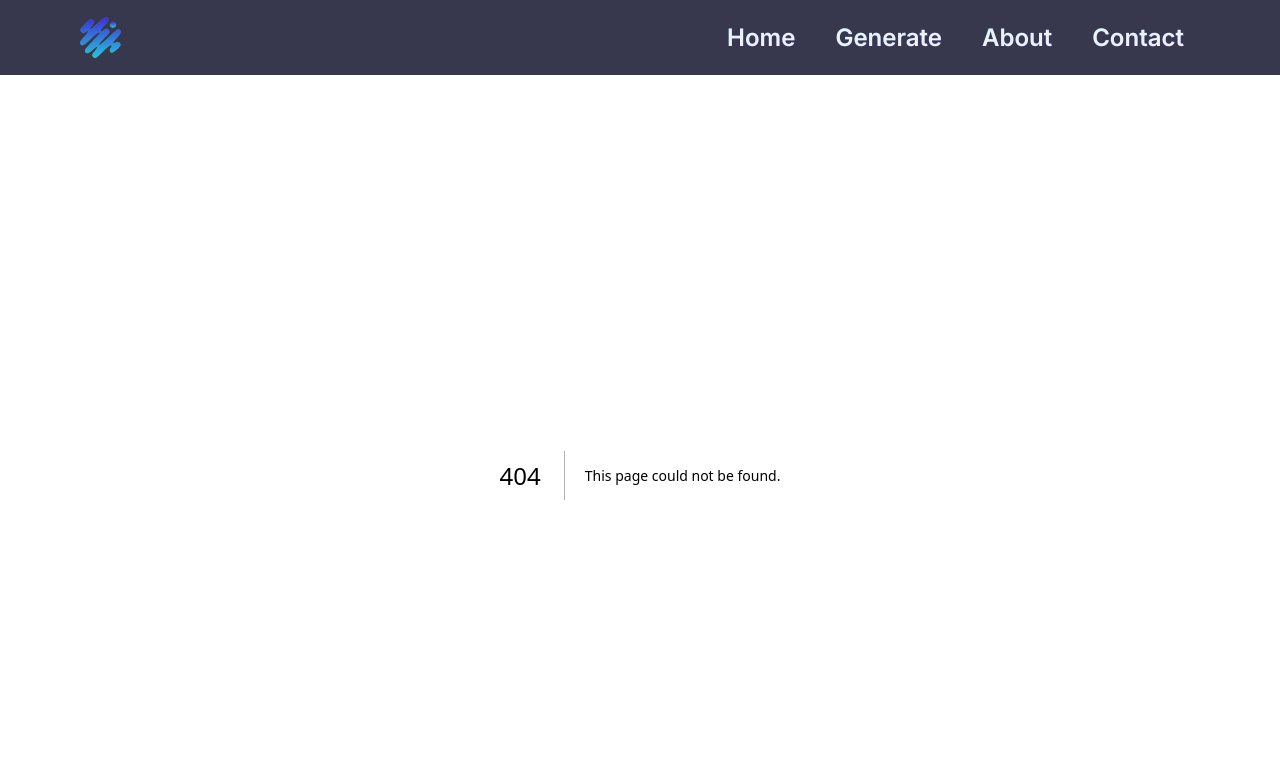
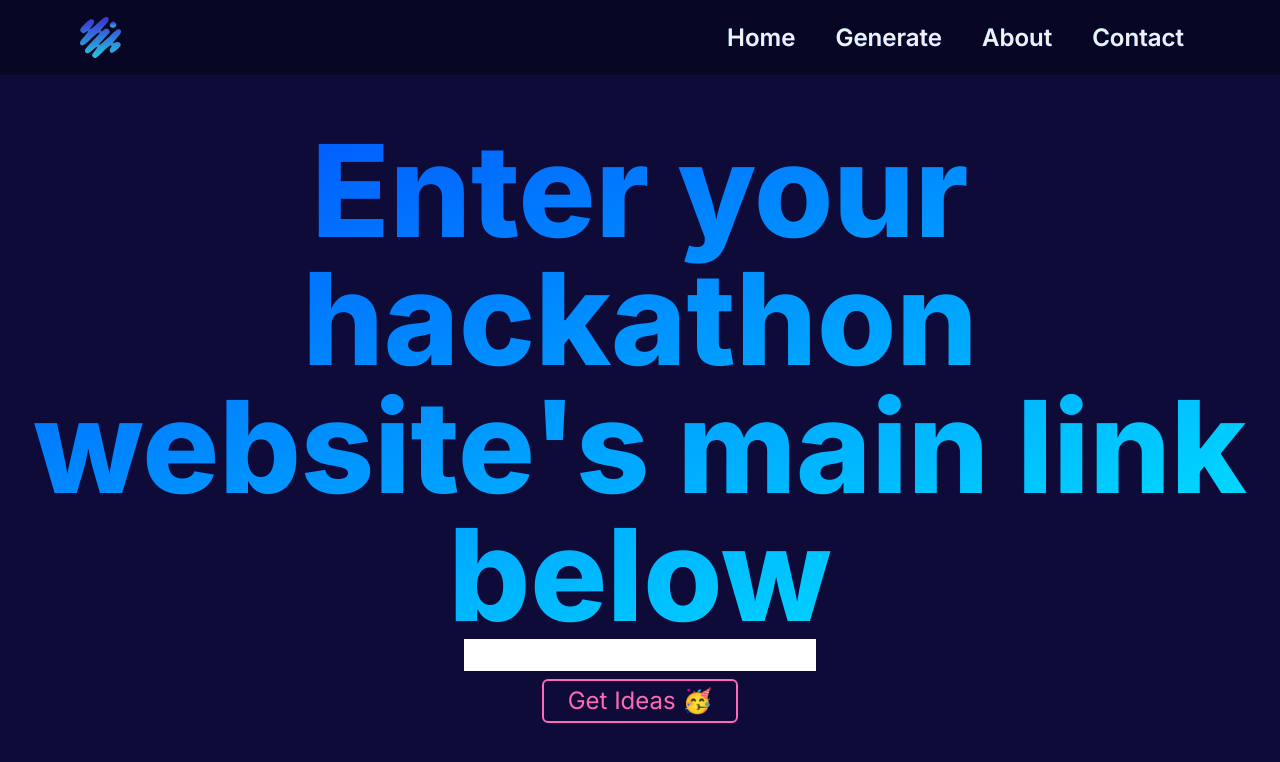
Before and after one commit to MattHasson/hackateer, a Next.js app: page /generate in a window 1280 px wide. Before the commit this address had no page. Shown: the top 762 px of the page. Built offline with nearby package versions, Linux system fonts and the light colour scheme.

Commit message:
feat: Add generate page route

```diff
--- /dev/null
+++ b/src/app/generate/page.tsx
@@ -0,0 +1,15 @@
+export default function Generate() {
+    return (
+            <main className="min-h-screen flex flex-col justify-center items-center text-center mt-[-50px]">
+      <h1 className="font-extrabold text-5xl md:text-8xl lg:text-9xl bg-clip-text text-transparent bg-gradient-to-br from-[#0148FF] to-[#00F0FF] leading-none">
+        Enter your hackathon website's main link below
+      </h1>
+      <input className="text-xs font-bold md:text-lg lg:text-2xl text-majesticOrchid">
+
+      </input>
+      <button className="text-sm md:text-lg lg:text-2xl px-4 py-1 lg:px-6 mt-2 transition duration-500 ease-in-out border-2 rounded-md text-raspberryFizz border-raspberryFizz hover:bg-raspberryFizz hover:text-moonlitIvory">
+        Get Ideas 🥳
+      </button>
+    </main>
+    )
+}
```
